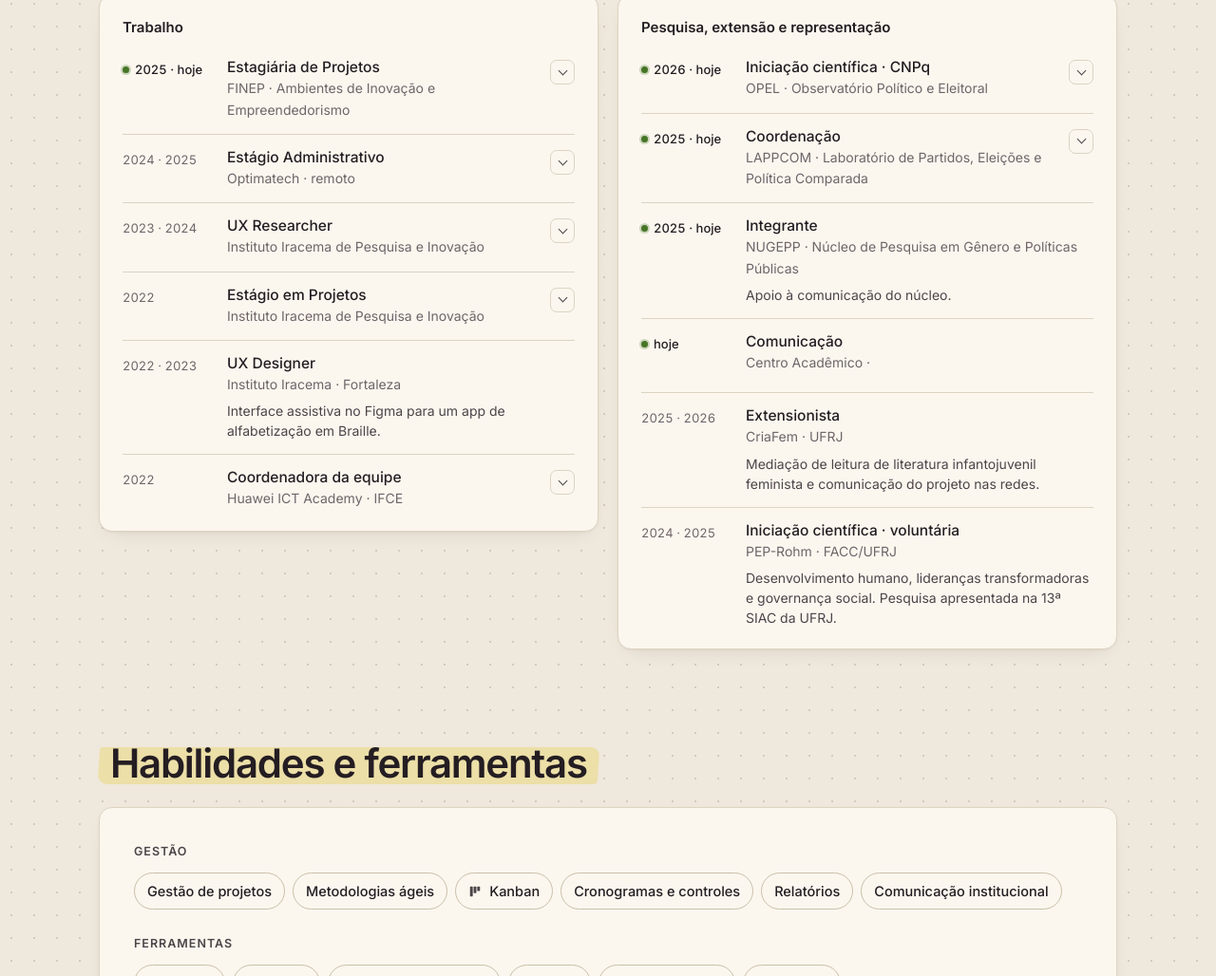
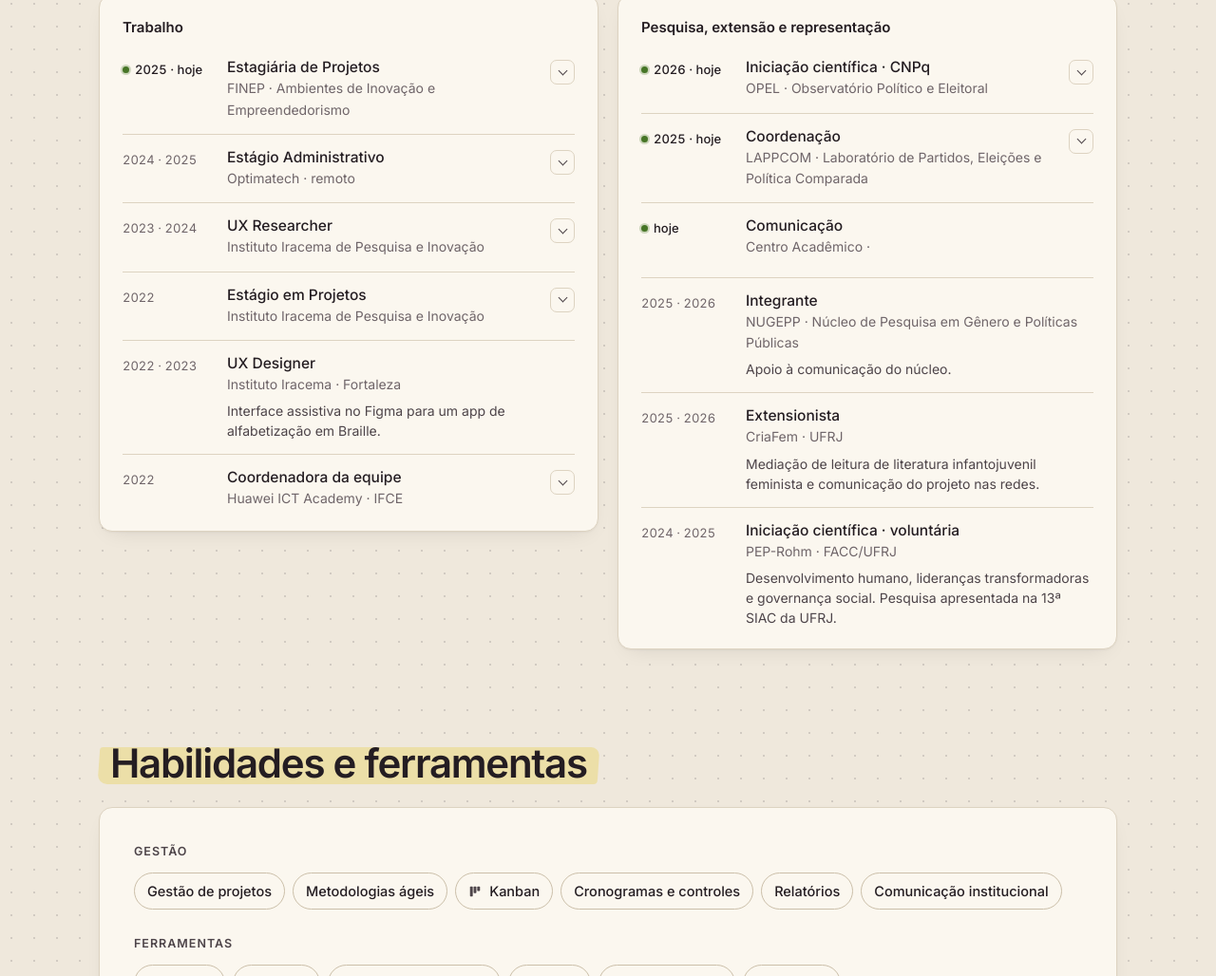
Before and after one commit to estherbarros/estherbarros.github.io, a plain HTML site: page index.html in a window 1280 px wide. Shown: the part 2744-3772 px from the top of the page at 95% size. Drawn offline with Linux system fonts and the light colour scheme.

Commit message:
NUGEPP: 2025 a 2026
Co-Authored-By: Claude Opus 5.5 <noreply@anthropic.com>

```diff
--- a/index.html
+++ b/index.html
@@ -1926,8 +1926,8 @@ const GRUPOS = [
      l:["Concepção e desenvolvimento do Painel de Dados Eleitorais","Pipeline em Python com microdados do TSE","Documentação funcional e técnica do painel"]},
     {quando:"2025 · hoje", atual:true, cargo:"Coordenação", org:"LAPPCOM · Laboratório de Partidos, Eleições e Política Comparada", d:"",
      l:["Monitoramento de redes de atores políticos fluminenses","Diagramação de guias e relatórios com apoio de IA","Autoria de seções dos Guias LAPPCOM","Organização de ações de extensão"]},
-    {quando:"2025 · hoje", atual:true, cargo:"Integrante", org:"NUGEPP · Núcleo de Pesquisa em Gênero e Políticas Públicas", d:"Apoio à comunicação do núcleo.", l:[]},
     {quando:"hoje", atual:true, cargo:"Comunicação", org:"Centro Acadêmico · [[curso]]", d:"[[o que você faz na comunicação do CA]]", l:[]},
+    {quando:"2025 · 2026", cargo:"Integrante", org:"NUGEPP · Núcleo de Pesquisa em Gênero e Políticas Públicas", d:"Apoio à comunicação do núcleo.", l:[]},
     {quando:"2025 · 2026", cargo:"Extensionista", org:"CriaFem · UFRJ", d:"Mediação de leitura de literatura infantojuvenil feminista e comunicação do projeto nas redes.", l:[]},
     {quando:"2024 · 2025", cargo:"Iniciação científica · voluntária", org:"PEP-Rohm · FACC/UFRJ", d:"Desenvolvimento humano, lideranças transformadoras e governança social. Pesquisa apresentada na 13ª SIAC da UFRJ.", l:[]}
   ]}
@@ -1938,7 +1938,7 @@ const CHAT = [
   {id:"quem", p:"Quem é você?", chaves:["quem e","quem voce","se apresenta","apresentacao","sobre voce","me conta de voce","esther"], seg:["hoje","ia","construiu"],
    r:"Sou a Esther, tenho 21 anos, sou cearense e moro no Rio. Estudo Administração na UFRJ e sou técnica em Telecomunicações pelo IFCE. Comecei a trabalhar aos 16, como UX designer, e hoje junto gestão de projetos, dados e IA."},
   {id:"hoje", p:"O que você faz hoje?", chaves:["faz hoje","o que faz","onde trabalha","trabalha onde","atualmente","finep","estagio","emprego","rotina"], seg:["construiu","adm","contato"],
-   r:"Sou estagiária de projetos na FINEP, onde acompanho a carteira do Departamento de Ambientes de Inovação e Empreendedorismo. Na UFRJ, faço iniciação científica no OPEL, estou na coordenação do LAPPCOM e sou integrante do NUGEPP, onde apoio a comunicação. Foi lá que nasceram o painel eleitoral e o Codificador de Discurso. Em paralelo, estou me aprofundando em análise de dados."},
+   r:"Sou estagiária de projetos na FINEP, onde acompanho a carteira do Departamento de Ambientes de Inovação e Empreendedorismo. Na UFRJ, faço iniciação científica no OPEL, estou na coordenação do LAPPCOM. Foi lá que nasceram o painel eleitoral e o Codificador de Discurso. Entre 2025 e 2026, também fui integrante do NUGEPP, onde apoiei a comunicação. Em paralelo, estou me aprofundando em análise de dados."},
   {id:"construiu", p:"O que você já construiu com IA?", chaves:["construiu","construir","projetos","seus projetos","portfolio","automacao","automacoes","ai builder","builder","criou","fez com ia"], seg:["comoia","codificador","tempo"],
    r:"As coisas de que mais gosto são o Painel de Dados Eleitorais do OPEL, que está no ar e foi feito em duas semanas, e o Codificador de Discurso, que codifica posts de figuras públicas e me poupa umas seis horas de trabalho por semana. Também fiz o site do Revide RJ numa tarde e diagramo os guias do LAPPCOM com IA. Cada um tem a página completa na seção de projetos."},
   {id:"comoia", p:"Como você usa IA para construir?", chaves:["como usa","usa ia","usa a ia","inteligencia artificial","claude","chatgpt","gpt","ia","processo","como voce trabalha","metodo"], seg:["tempo","codificador","ux"],
```
